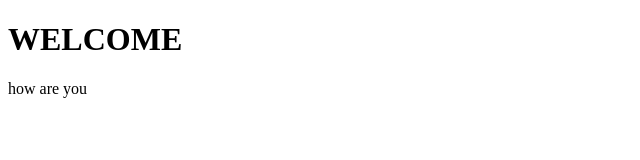
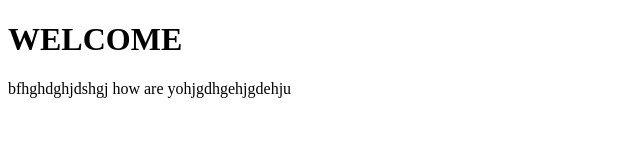
Before and after one commit to ananda13/git, a plain HTML site: page about.html in a window 1280 px wide. Shown: the whole page, without its empty margins (0-640 px from the left). Drawn offline with Linux system fonts and the light colour scheme.

Commit message:
dbhvdhvd

```diff
--- a/about.html
+++ b/about.html
@@ -8,7 +8,8 @@
 </head>
 <body>
 <h1>WELCOME</h1>
-how are you
+bfhghdghjdshgj
+how are yohjgdhgehjgdehju
 
 </body>
 </html>
```
